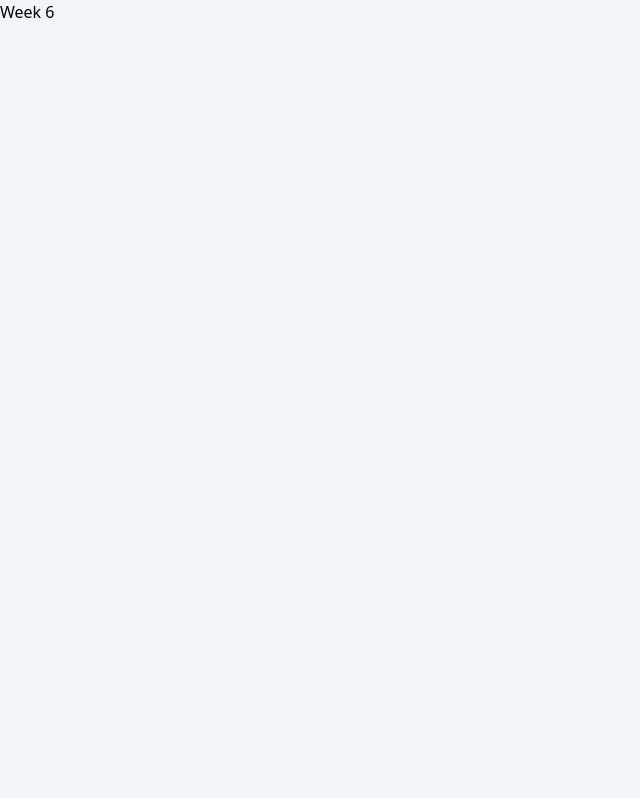
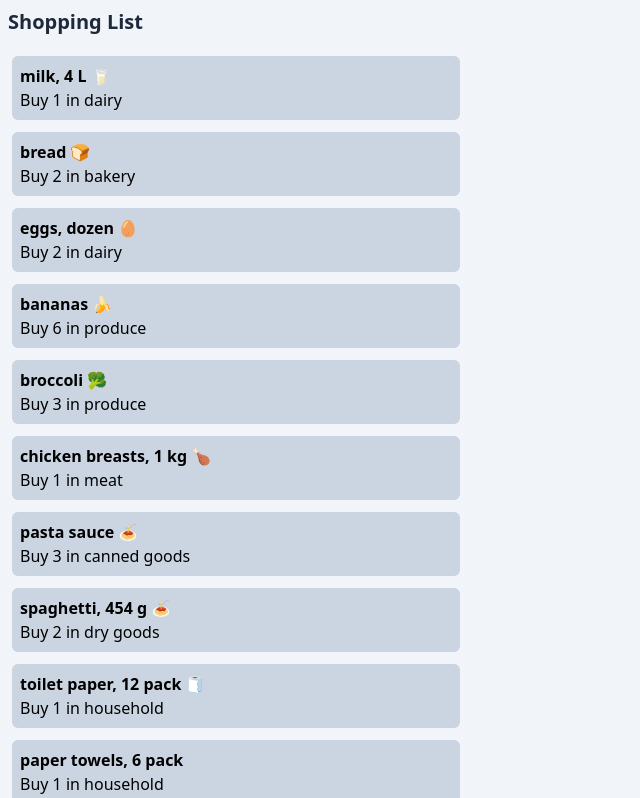
Before and after one commit to K0A1R/cprg306-assignments, a Next.js app: page /week-6 in a window 1280 px wide. Shown: the top 798 px of the page, without its empty margins (0-640 px from the left). Built offline with nearby package versions, Linux system fonts and the light colour scheme.

Commit message:
Update week-6
Update item-list,js, import itemsData and Item. Map itemsData and pass data to Item component for rendering.
Update item.js, copy from week-3.
Update page.js, copy from week-3.

```diff
--- a/app/week-6/item-list.js
+++ b/app/week-6/item-list.js
@@ -0,0 +1,17 @@
+import itemsData from "./items.json";
+import Item from "./item";
+
+export default function ItemList() {
+  return (
+    <div>
+      {itemsData.map((item) => (
+        <Item
+          key={item.div}
+          name={item.name}
+          quantity={item.quantity}
+          category={item.category}
+        />
+      ))}
+    </div>
+  );
+}
--- a/app/week-6/item.js
+++ b/app/week-6/item.js
@@ -0,0 +1,12 @@
+export default function Item({ name, quantity, category }) {
+  return (
+    <ul>
+      <li className="bg-slate-300 m-3 max-w-md p-2 rounded-md">
+        <h1 className="font-bold">{name}</h1>
+        <p>
+          Buy {quantity} in {category}
+        </p>
+      </li>
+    </ul>
+  );
+}
--- a/app/week-6/page.js
+++ b/app/week-6/page.js
@@ -1,7 +1,10 @@
+import ItemList from "./item-list";
+
 export default function Page() {
   return (
     <main>
-      <h1>Week 6</h1>
+      <h1 className="text-xl text-slate-800 font-bold p-2">Shopping List</h1>
+      <ItemList />
     </main>
   );
 }
```
